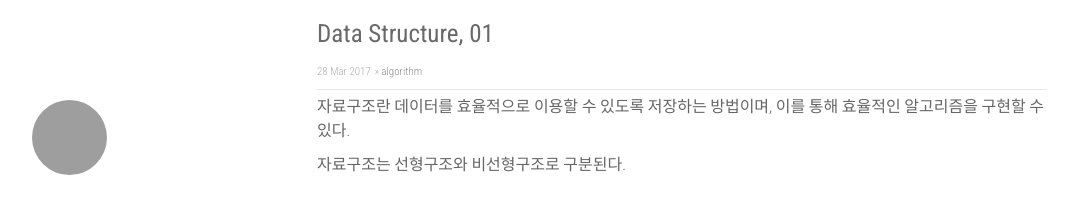
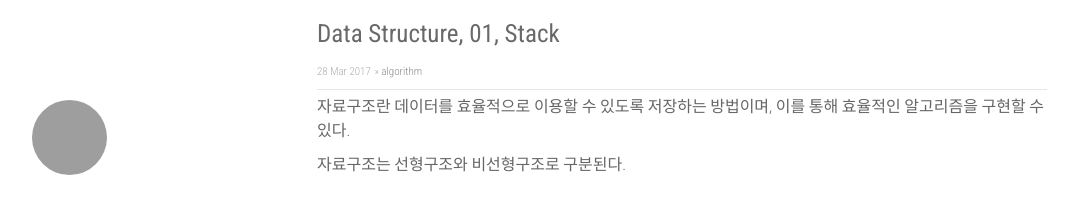
Before and after one commit to lee-seul/lee-seul.github.com, a Jekyll site: the page built from _posts/2017-03-28-data-structure-01.markdown, in a window 1280 px wide and 900 px high. Shown: the top 204 px of the window, without its empty margins (53-1126 px from the left). Built offline with Jekyll 4.4.1, drawn with Linux system fonts in a browser that asks for light colours; nearby versions of some CDN libraries; comment, search, counter and statistics services are not loaded; grey boxes are pictures that could not be loaded.

Commit message:
stack 포스팅 수정

```diff
--- a/_posts/2017-03-28-data-structure-01.markdown
+++ b/_posts/2017-03-28-data-structure-01.markdown
@@ -1,6 +1,6 @@
 ---
 layout: post
-title: "Data Structure, 01 "
+title: "Data Structure, 01, Stack "
 date: 2017-03-28 14:58:22 +0900
 categories: [algorithm]
 encoding: UTF-8
@@ -71,8 +71,12 @@ python 리스트 특성상 is_full은 구현할 필요가 없다.
 
 ![branch Image](https://raw.githubusercontent.com/lee-seul/lee-seul.github.com/master/static/img/_posts/stack01.png)
 
+<br/>
+
 스택으로 풀 수 있는 문제 중 대표적인 것이 중위 표기식을 후위 표기식으로
 바꾸는 문제이다.
+
+<br/>
 
 {% highlight python %}
 
@@ -118,6 +122,7 @@ while stack:
 
 ![branch Image](https://raw.githubusercontent.com/lee-seul/lee-seul.github.com/master/static/img/_posts/stack02.png)
 
+<br/>
 
 {% highlight python %}
 
```
